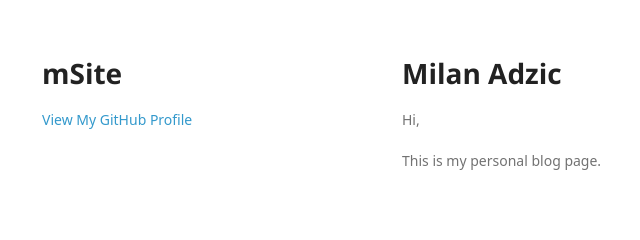
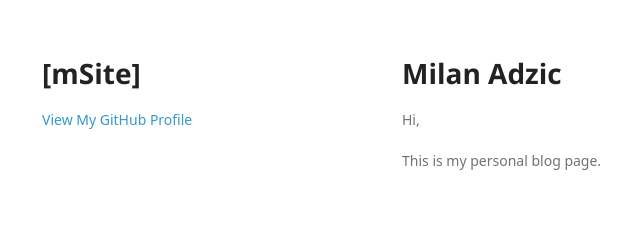
Before and after one commit to madzic/madzic.github.io, a plain HTML site: page index.html in a window 1280 px wide. Shown: the top 240 px of the page, 168-808 px from the left. Drawn offline with Linux system fonts and the light colour scheme; a web font is replaced by a local one.

Commit message:
Update index.html

```diff
--- a/index.html
+++ b/index.html
@@ -15,7 +15,7 @@
   <body>
     <div class="wrapper">
       <header>
-        <h1>mSite</h1>
+        <h1>[mSite]</h1>
         <p></p>
 
 
```
